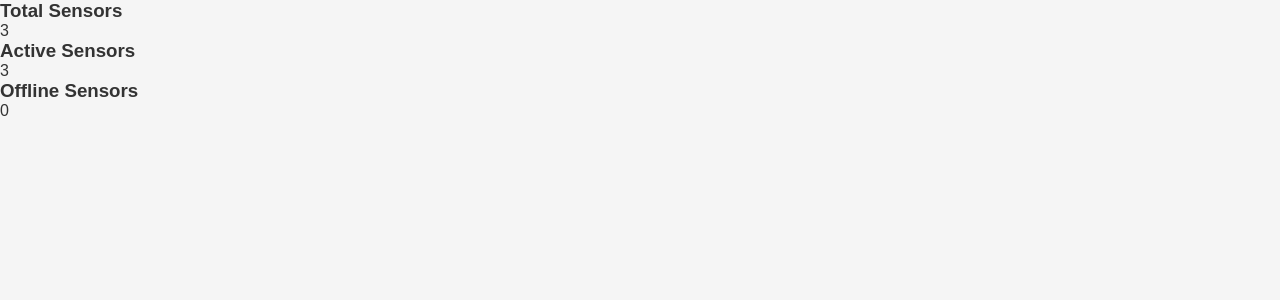
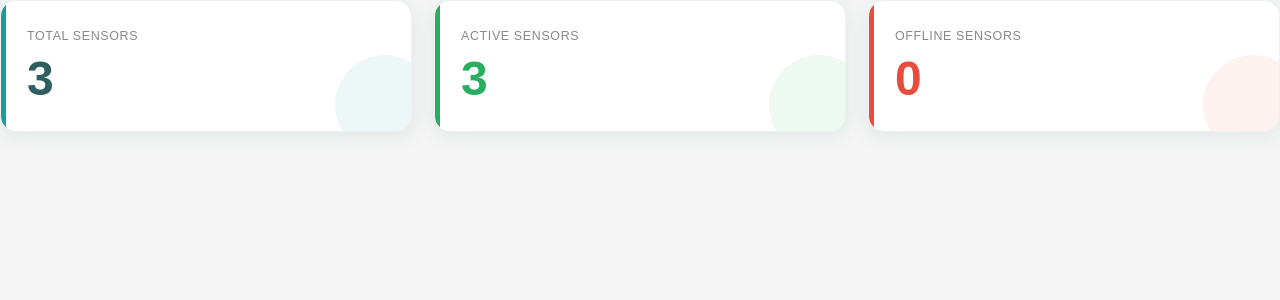
Before and after one commit to EcoProtean/EcoProtean, a PHP site: page /admin/index.html in a window 1280 px wide. Shown: the top 300 px of the page. Run offline with PHP 8.4, Linux system fonts and the light colour scheme.

Commit message:
Added designs for the container of the sensor overview

```diff
--- a/admin/style.css
+++ b/admin/style.css
@@ -19,3 +19,128 @@ body {
       color: var(--text);
       min-height: 100vh;
 }
+
+.content {
+      padding: 40px 50px;
+      max-width: 1200px;
+      margin: 0 auto;
+
+.section-title {
+      font-size: 1.05rem;
+      font-weight: 600;
+      color: var(--teal-dark);
+      margin-bottom: 20px;
+      display: flex;
+      align-items: center;
+      gap: 10px;
+}
+
+.section-title::after {
+      content: '';
+      flex: 1;
+      height: 1px;
+      background: rgba(44,95,93,0.15);
+}
+}
+
+.sensor-overview {
+      display: grid;
+      grid-template-columns: repeat(auto-fit, minmax(220px, 1fr));
+      gap: 22px;
+      margin-bottom: 40px;
+}
+
+.sensor-card {
+      background: var(--card-bg);
+      border-radius: 16px;
+      padding: 28px 26px;
+      box-shadow: var(--shadow);
+      border: 1px solid rgba(44,95,93,0.08);
+      position: relative;
+      overflow: hidden;
+      transition: transform 0.25s, box-shadow 0.25s;
+}
+
+.sensor-card:hover {
+      transform: translateY(-4px);
+      box-shadow: 0 10px 32px rgba(44,95,93,0.14);
+}
+
+.sensor-card::before {
+      content: '';
+      position: absolute;
+      left: 0; top: 0; bottom: 0;
+      width: 5px;
+      background: var(--teal-mid);
+      border-radius: 16px 0 0 16px;
+}
+
+.sensor-card.active::before  { background: #27ae60; }
+.sensor-card.offline::before { background: #e74c3c; }
+
+.sensor-card::after {
+      content: '';
+      position: absolute;
+      right: -24px; bottom: -24px;
+      width: 100px; height: 100px;
+      border-radius: 50%;
+      background: rgba(27,158,155,0.08);
+      pointer-events: none;
+}
+
+.sensor-card.active::after  { background: rgba(39,174,96,0.08); }
+.sensor-card.offline::after { background: rgba(231,76,60,0.07); }
+
+.sensor-card h3 {
+      font-size: 0.78rem;
+      font-weight: 500;
+      color: var(--muted);
+      letter-spacing: 0.05em;
+      text-transform: uppercase;
+      margin-bottom: 12px;
+}
+
+.sensor-card p {
+      font-size: 3rem;
+      font-weight: 700;
+      color: var(--teal-dark);
+      line-height: 1;
+}
+
+.sensor-card.active  p { color: #27ae60; }
+.sensor-card.offline p { color: #e74c3c; }
+
+.card-sub {
+      margin-top: 12px;
+      font-size: 0.78rem;
+      color: var(--muted);
+}
+
+.status-dot {
+      display: inline-flex;
+      align-items: center;
+      gap: 6px;
+      margin-top: 12px;
+      font-size: 0.76rem;
+      font-weight: 500;
+      color: #27ae60;
+}
+
+.dot {
+      width: 8px; height: 8px;
+      border-radius: 50%;
+      background: #27ae60;
+      animation: pulse-green 1.8s infinite;
+}
+
+@keyframes pulse-green {
+      0%, 100% { box-shadow: 0 0 0 0 rgba(39,174,96,0.5); }
+      50%       { box-shadow: 0 0 0 5px rgba(39,174,96,0); }
+}
+
+@media (max-width: 768px) {
+      header     { padding: 12px 20px; }
+      .page-hero { padding: 28px 20px; }
+      .content   { padding: 28px 20px; }
+      .sensor-card p { font-size: 2.3rem; }
+}
```
